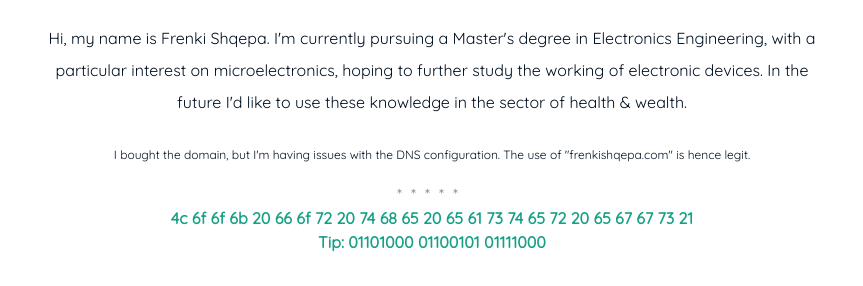
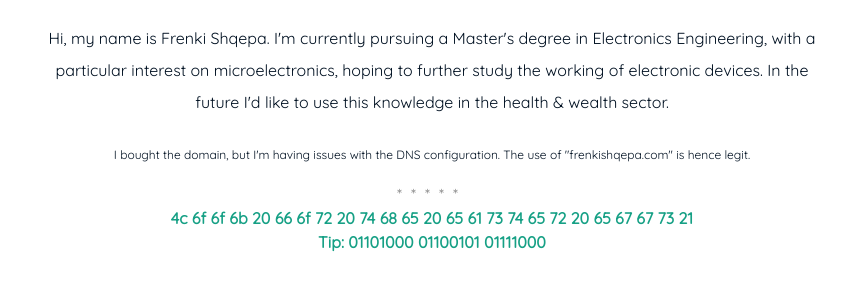
Before and after one commit to FreShq99/frenkishqepa.com, a Jekyll site: the page built from index.md, in a window 1280 px wide. Shown: the part 597-883 px from the top of the page, without its empty margins (208-1071 px from the left). Built offline with Jekyll 4.4.1, drawn with Linux system fonts in a browser that asks for light colours.

Commit message:
Update index.md

```diff
--- a/index.md
+++ b/index.md
@@ -9,7 +9,7 @@
 <img src="{{ '/assets/img/frenk.jpeg' | prepend: site.baseurl }}" id="about-img" width="450">
 
 <div id="describe-text">
-	<p>Hi, my name is Frenki Shqepa. I'm currently pursuing a Master's degree in Electronics Engineering, with a particular interest on microelectronics, hoping to further study the working of electronic devices. In the future I'd like to use these knowledge in the sector of health & wealth.</p>
+	<p>Hi, my name is Frenki Shqepa. I'm currently pursuing a Master's degree in Electronics Engineering, with a particular interest on microelectronics, hoping to further study the working of electronic devices. In the future I'd like to use this knowledge in the health & wealth sector.</p>
 
 	<p><sub>I bought the domain, but I'm having issues with the DNS configuration. The use of "frenkishqepa.com" is hence legit.</sub></p>
 </div>
```
